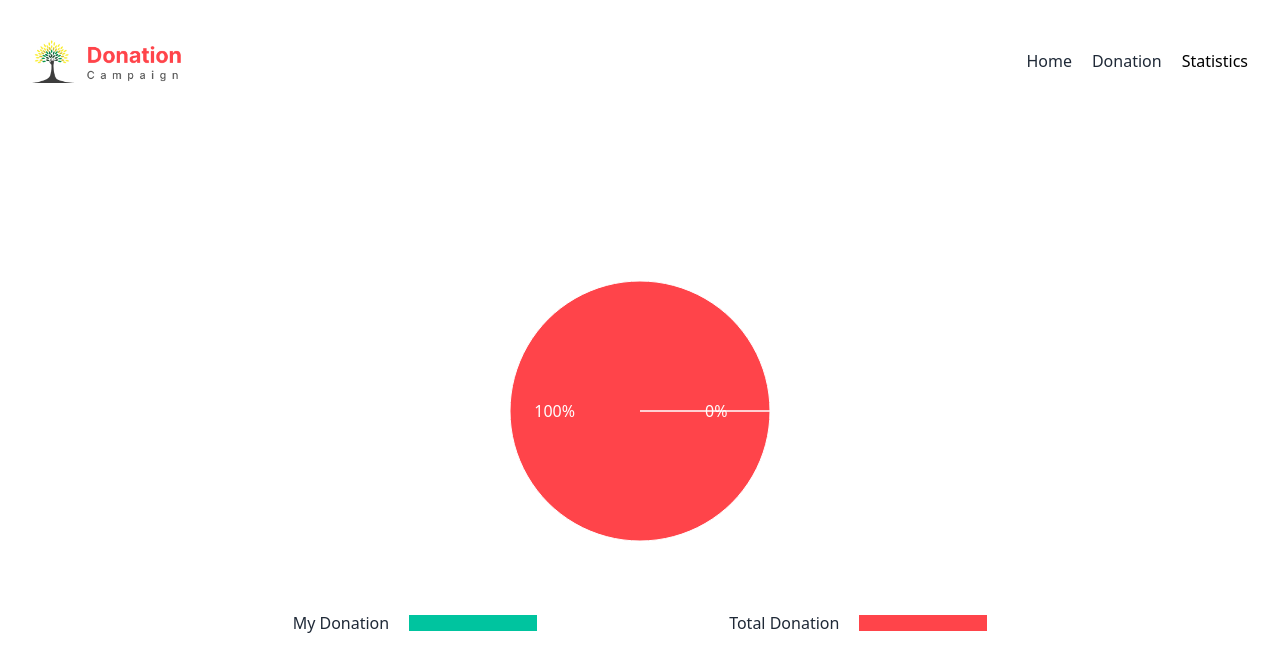
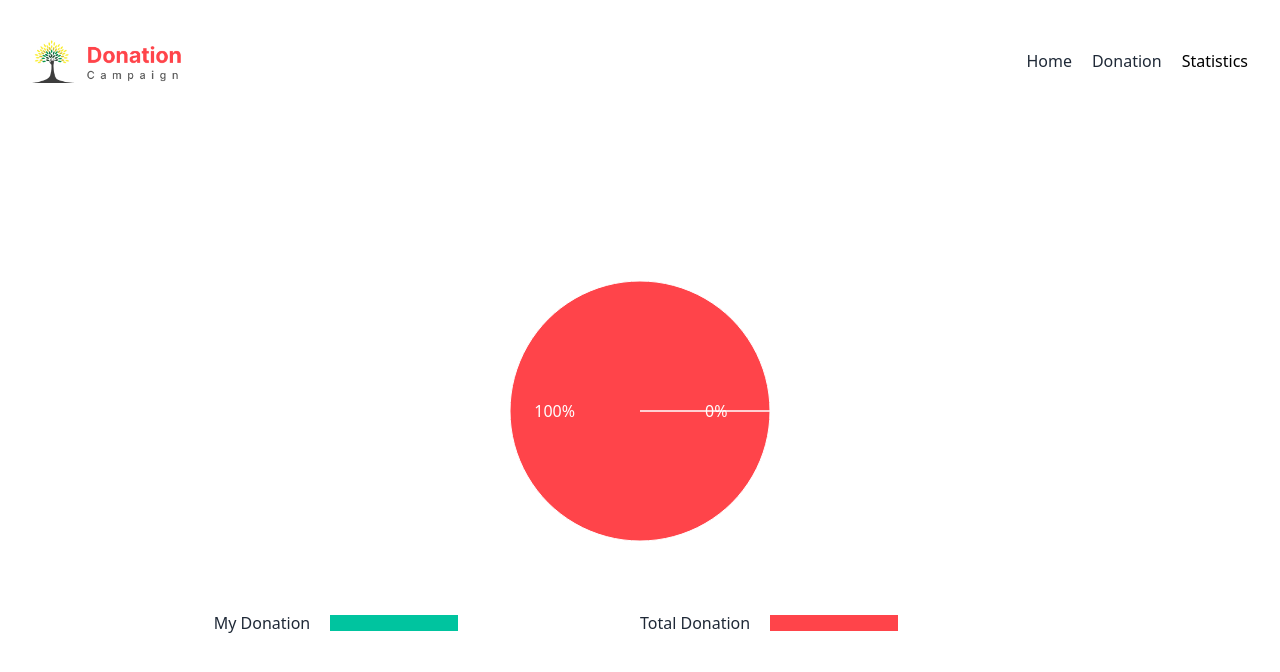
Before and after one commit to Abrar-404/Donation-Camp, a React (Vite) app: page /statistics in a window 1280 px wide. Shown: the top 672 px of the page. Built offline with nearby package versions, Linux system fonts and the light colour scheme.

Commit message:
Adjusted pie chart progress bar

```diff
--- a/src/Components/PieCharts/PieCharts.jsx
+++ b/src/Components/PieCharts/PieCharts.jsx
@@ -70,7 +70,7 @@ const PieChartt = () => {
   };
 
   return (
-    <div>
+    <div className="items-center">
       <div className="flex justify-center items-center mt-32">
         <PieChart width={400} height={400}>
           <Pie
@@ -92,8 +92,8 @@ const PieChartt = () => {
           </Pie>
         </PieChart>
       </div>
-      <div className="flex gap-x-48 justify-center items-center">
-        <div className="flex items-center gap-5">
+      <div className="grid gap-0 lg:right-5 grid-cols-1 md:grid-cols-2 lg:grid-cols-2 justify-center items-center">
+        <div className="flex mx-auto justify-start md:justify-center lg:justify-center text-center w-full items-center gap-5">
           <p>My Donation</p>{' '}
           <button className=" bg-[#00C49F] py-2 px-16"></button>
         </div>
```
